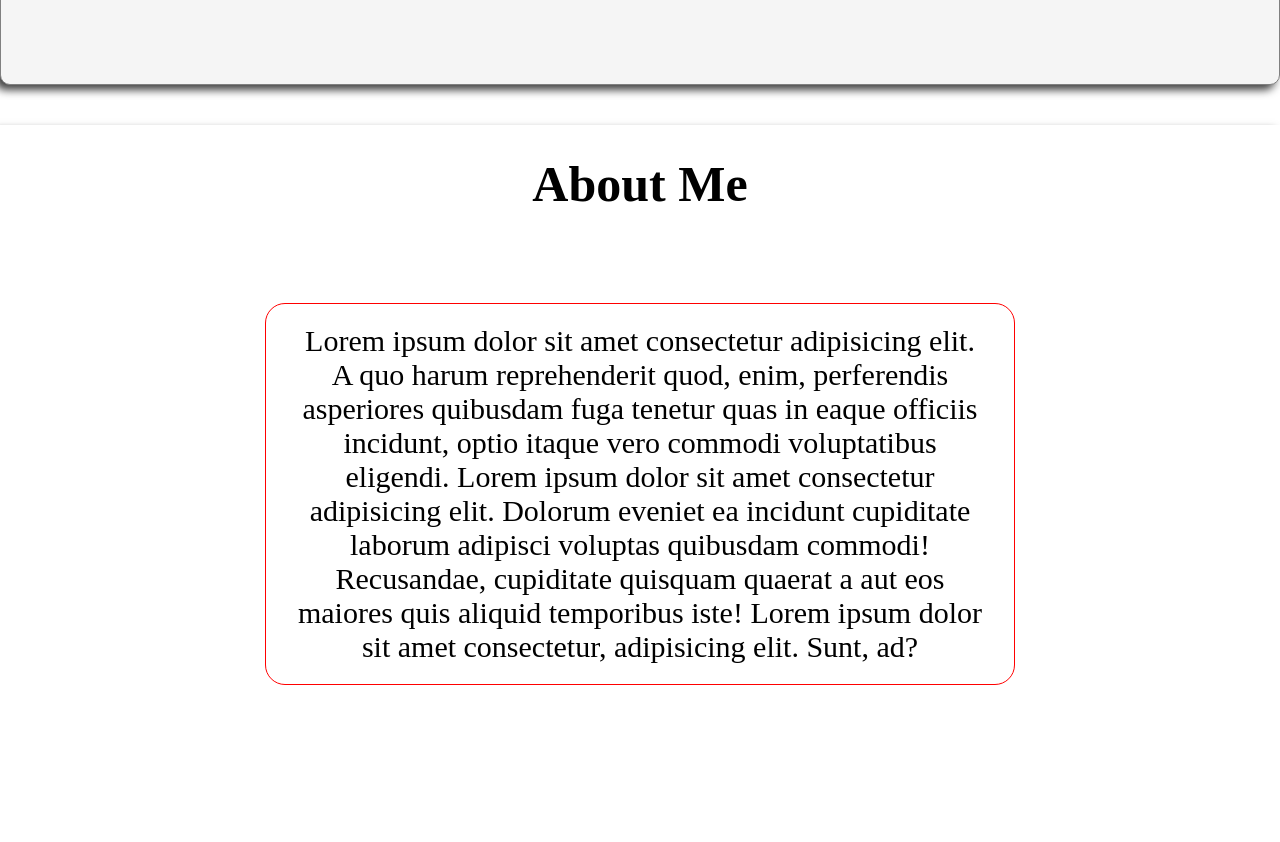
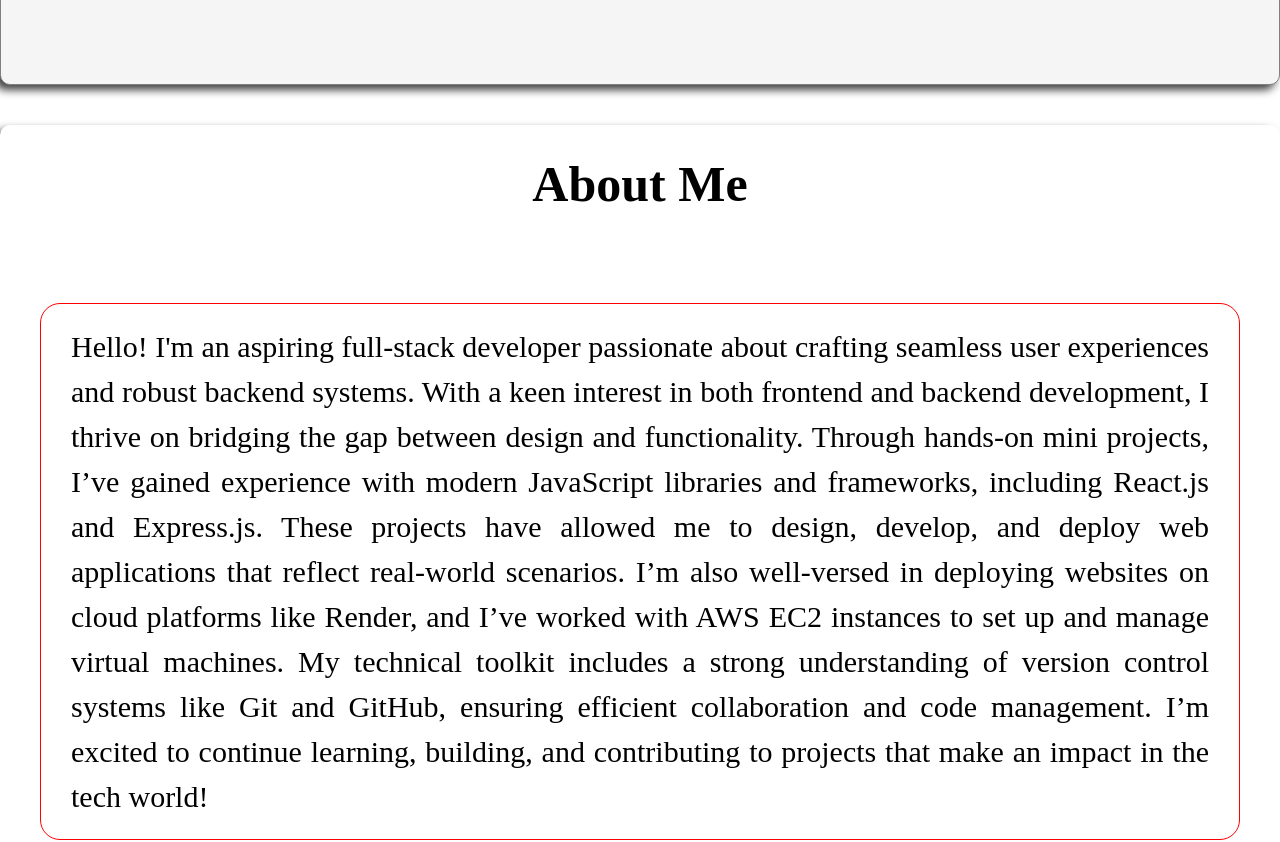
Before and after one commit to tadanama/portfolio, a React (Vite) app: page / in a window 1280 px wide. Shown: the part 860-1702 px from the top of the page. Built offline with nearby package versions, Linux system fonts and the light colour scheme.

Commit message:
Change the paragraph content and style it

```diff
--- a/src/components/About.jsx
+++ b/src/components/About.jsx
@@ -4,9 +4,23 @@ function About() {
 	return (
 		<section className="wrapper full-height shadow" id="about">
 			<h2>About Me</h2>
-			{/* //TODO Change the paragraph text */}
 			<div className="about-description">
-				<p>Lorem ipsum dolor sit amet consectetur adipisicing elit. A quo harum reprehenderit quod, enim, perferendis asperiores quibusdam fuga tenetur quas in eaque officiis incidunt, optio itaque vero commodi voluptatibus eligendi. Lorem ipsum dolor sit amet consectetur adipisicing elit. Dolorum eveniet ea incidunt cupiditate laborum adipisci voluptas quibusdam commodi! Recusandae, cupiditate quisquam quaerat a aut eos maiores quis aliquid temporibus iste! Lorem ipsum dolor sit amet consectetur, adipisicing elit. Sunt, ad?</p>
+				<p>
+					Hello! I'm an aspiring full-stack developer passionate about crafting
+					seamless user experiences and robust backend systems. With a keen
+					interest in both frontend and backend development, I thrive on
+					bridging the gap between design and functionality. Through hands-on
+					mini projects, I’ve gained experience with modern JavaScript libraries
+					and frameworks, including React.js and Express.js. These projects have
+					allowed me to design, develop, and deploy web applications that
+					reflect real-world scenarios. I’m also well-versed in deploying
+					websites on cloud platforms like Render, and I’ve worked with AWS EC2
+					instances to set up and manage virtual machines. My technical toolkit
+					includes a strong understanding of version control systems like Git
+					and GitHub, ensuring efficient collaboration and code management. I’m
+					excited to continue learning, building, and contributing to projects
+					that make an impact in the tech world!
+				</p>
 			</div>
 		</section>
 	);
--- a/src/index.css
+++ b/src/index.css
@@ -123,18 +123,21 @@ section#hero {
 section#about {
 	padding: 30px 40px;
 	text-align: center;
+	border-radius: 10px;
 
 	h2 {
 		font-size: 50px;
 	}
 
 	.about-description {
+		text-align: justify;
 		font-size: 30px;
 		margin-top: 90px;
-		max-width: 50ch;
+		max-width: 90ch;
 		border: 1px solid red;
 		margin-inline: auto;
 		padding: 20px 30px;
 		border-radius: 20px;
+		line-height: 1.5;
 	}
 }
```
